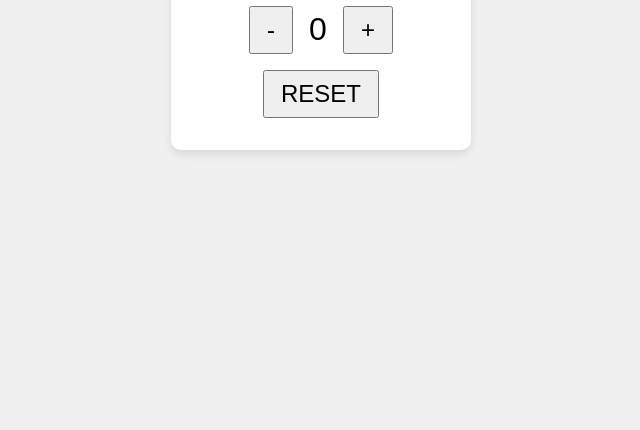
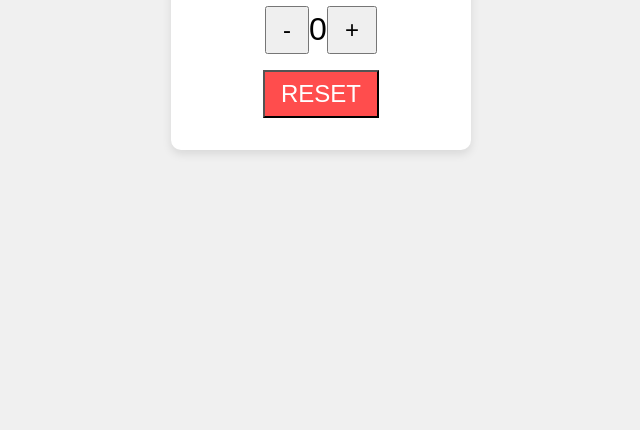
Before and after one commit to caikyribeiro/simple-counter, a plain HTML site: page simple-counter/index.html in a window 1280 px wide. Shown: the part 386-816 px from the top of the page, without its empty margins (319-959 px from the left). Drawn offline with Linux system fonts and the light colour scheme.

Commit message:
new button color

```diff
--- a/simple-counter/style.css
+++ b/simple-counter/style.css
@@ -18,7 +18,7 @@ body {
   .counter {
     display: flex;
     align-items: center;
-    justify-content: center;
+    justify-content: center;index.html
     gap: 1rem;
     font-size: 2rem;
   }
@@ -31,4 +31,6 @@ body {
 
   .reset {
     margin-top: 1rem;
+    background-color: #ff4d4d;
+    color: white;
   }
```
